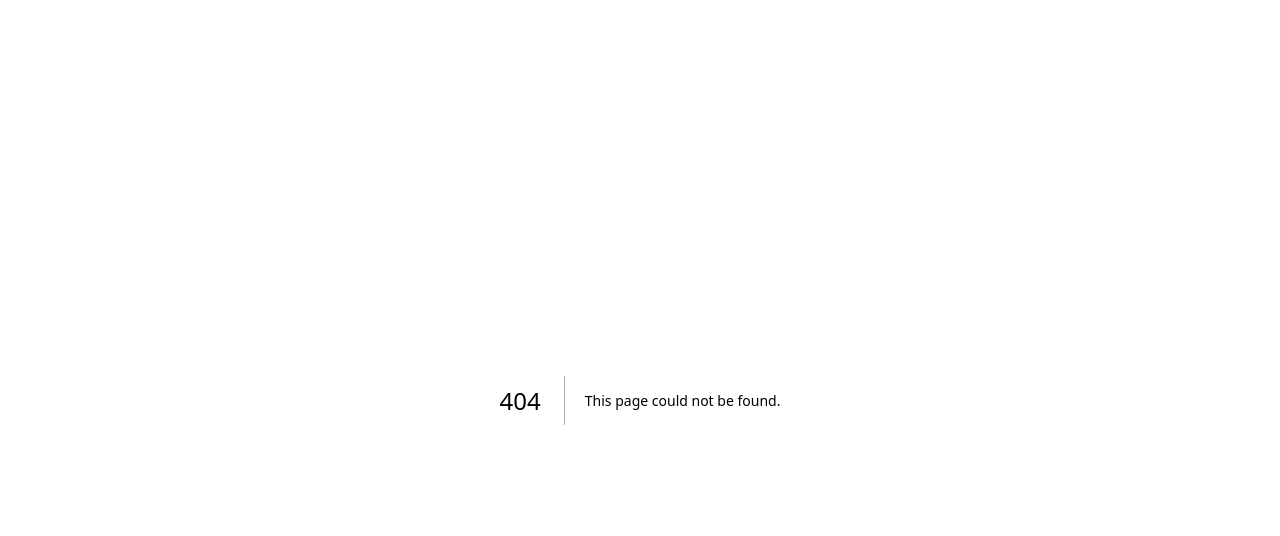
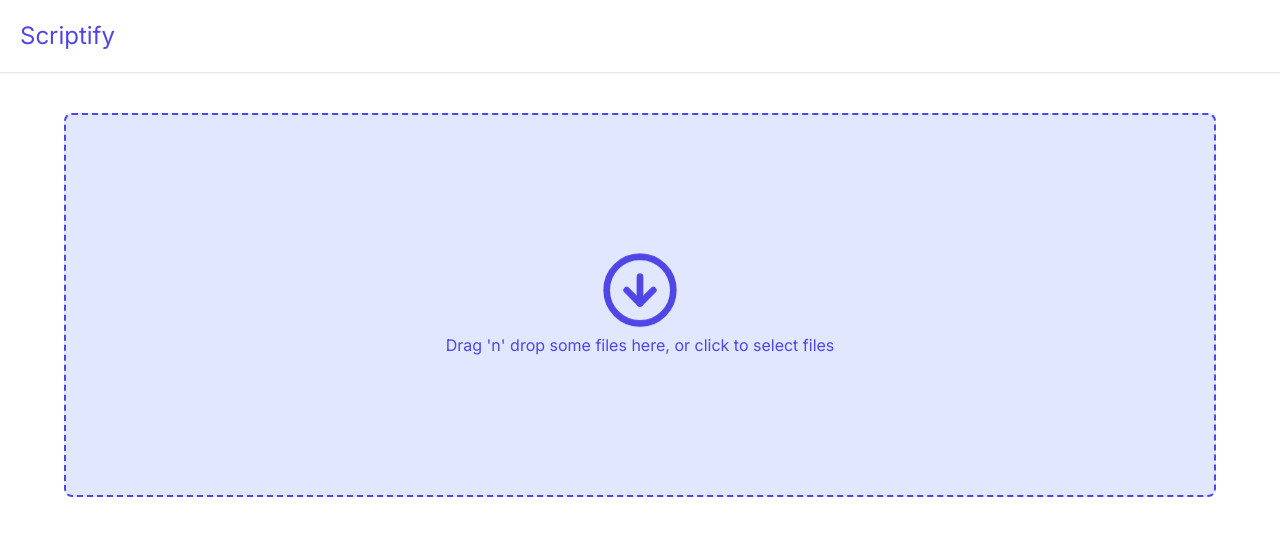
Before and after one commit to brain-ambani/scriptify, a Next.js app: page /dashboard/upload in a window 1280 px wide. Before the commit this address had no page. Shown: the top 536 px of the page. Built offline with nearby package versions, Linux system fonts and the light colour scheme; no server answers.

Commit message:
implemented upload functionality for the drag and drop with react-dropzone

```diff
--- /dev/null
+++ b/app/dashboard/upload/page.tsx
@@ -0,0 +1,11 @@
+import FileUploader from "@/components/FileUploader";
+
+function Upload() {
+  return (
+    <div>
+      <FileUploader />
+    </div>
+  );
+}
+
+export default Upload;
--- /dev/null
+++ b/components/FileUploader.tsx
@@ -0,0 +1,53 @@
+/* eslint-disable react/no-unescaped-entities */
+"use client";
+
+import { useCallback } from "react";
+import { useDropzone } from "react-dropzone";
+import {
+  CheckCircleIcon,
+  CircleArrowDown,
+  HammerIcon,
+  RocketIcon,
+  SaveIcon,
+} from "lucide-react";
+
+function FileUploader() {
+  const onDrop = useCallback((acceptedFiles: File[]) => {
+    // Do something with files
+    console.log(acceptedFiles);
+  }, []);
+  const { getRootProps, getInputProps, isDragActive, isFocused, isDragAccept } =
+    useDropzone({
+      onDrop,
+    });
+  return (
+    <div className="flex flex-col gap-4 items-center max-w-7xl mx-auto">
+      <div
+        {...getRootProps()}
+        className={`p-10 border-2 border-dashed mt-10 w-[90%] border-indigo-600
+            text-indigo-600 rounded-lg
+            h-96 flex justify-center items-center ${
+              isFocused || isDragAccept ? "bg-indigo-300" : "bg-indigo-100"
+            }`}
+      >
+        <input {...getInputProps()} />
+
+        <div className="flex flex-col items-center justify-center">
+          {isDragActive ? (
+            <>
+              <RocketIcon className="h-20 w-20 animate-ping" />
+              <p>Drop the files here ...</p>
+            </>
+          ) : (
+            <>
+              <CircleArrowDown className="h-20 w-20 animate-bounce" />
+              <p>Drag 'n' drop some files here, or click to select files</p>
+            </>
+          )}
+        </div>
+      </div>
+    </div>
+  );
+}
+
+export default FileUploader;
--- a/package.json
+++ b/package.json
@@ -17,6 +17,7 @@
     "next": "14.2.5",
     "react": "^18",
     "react-dom": "^18",
+    "react-dropzone": "^14.2.3",
     "tailwind-merge": "^2.4.0",
     "tailwindcss-animate": "^1.0.7"
   },
```
Also changed, not shown: 1 other file (tests, documents, lock files or other folders).
